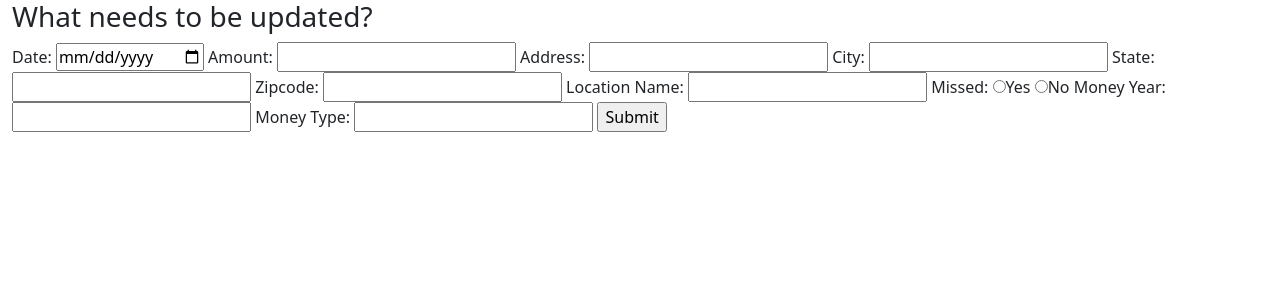
After one commit to makeller234/money_tracking, a Flask app: template templates/update_entry.html in a window 1280 px wide. The commit adds this page. Shown: the top 300 px of the page. Run offline with Flask 2, Linux system fonts and the light colour scheme; the template is opened without the code that fills it, so the values that code supplies are empty.

Commit message:
switched html to double quotes, as per tradition, added page for user to edit entries, added funcitonality that works for user to update entries. Still need it to display better

```diff
--- a/server.py
+++ b/server.py
@@ -160,7 +160,7 @@ def places_api():
 
     response = requests.request('GET', query_url, headers={}, data={})
     res_json = json.loads(response.text)
-    #print(res_json['predictions'][0]['description'])
+
     addr_split = res_json['predictions'][0]['description'].split(", ") #space is necessary to eliminate the spaces from the words
 
     date = request.form.get('date')
@@ -193,6 +193,55 @@ def places_api():
     flash("You've successfully added money, add some more?")
 
     return render_template('coin_entry.html', first_name = session['fname'], API_KEY=API_KEY)
+
+@app.route('/return_update_entry')
+def return_update_entry():
+    data  = crud.all_addresses(session['email'])
+
+    return render_template('update_entry.html', data = data)
+
+
+@app.route('/update_entry', methods=['POST'])
+def update_monies_entry():
+
+    if request.form.get('date') != '':
+        date = datetime.strptime(request.form.get('date'), '%Y-%m-%d')
+        crud.update_date(request.form.get('entry_id'), date)
+
+    if request.form.get('amount') != '':
+        crud.update_amount(request.form.get('entry_id'), request.form.get('amount'))
+
+    if request.form.get('address') != '':
+        crud.update_address(request.form.get('entry_id'), request.form.get('address'))
+
+    if request.form.get('city') != '':
+        crud.update_city(request.form.get('entry_id'), request.form.get('city'))
+
+    if request.form.get('state') != '':
+        crud.update_state(request.form.get('entry_id'), request.form.get('state'))
+
+    if request.form.get('zipcode') != '':
+        crud.update_zipcode(request.form.get('entry_id'), request.form.get('zipcode'))
+
+    if request.form.get('locname') != '':
+        crud.update_locname(request.form.get('entry_id'), request.form.get('locname'))
+
+    if request.form.get('missed') != '':
+        missed = request.form.get('missed')
+        if missed =='y':
+         missed = True
+        else:
+            missed = False
+        crud.update_missed(request.form.get('entry_id'), missed)
+
+    if request.form.get('money_year') != '':
+        crud.update_money_year(request.form.get('entry_id'), request.form.get('money_year'))
+
+    if request.form.get('money_type') != '':
+        crud.update_money_type(request.form.get('entry_id'), request.form.get('money_type'))
+
+    data  = crud.all_addresses(session['email'])
+    return render_template('update_entry.html', data = data)
 
 @app.route('/return_coin_entry')
 def return_coin_entry():
--- /dev/null
+++ b/templates/update_entry.html
@@ -0,0 +1,45 @@
+{% extends "base.html"%}
+{%block title%} Update Entry {%endblock%}
+
+{% block body %}
+<div class="container-fluid">
+    <div class="row">
+        <div class="col-12">
+            <form action="update_entry" METHOD="POST">
+                {% for k,v in data.items() %}
+                    {% if v.missed == False %}
+                        {% set status = "Found" %}
+                    {% elif v.missed == True %}
+                        {% set status = "Missed" %}
+                        {% endif %}
+                    <input type="radio" name="entry_id" value="{{v.id}}">
+                        <label>Location: {{v.loc}}
+                            Address: {{v.addr}} {{v.city}}, {{v.state}} {{v.zip}}
+                            Date: {{v.date}}
+                            Amount: {{v.amount}}
+                            Money Type: {{v.money_type}}
+                            Money Year: {{v.money_year}}
+                            Status: {{status}}
+                            entry_id: {{v.id}}
+                        </label>
+                {% endfor %}
+                <h3>What needs to be updated?</h3>
+                    Date: <input type="date" name="date">
+                    Amount: <input type="number" name="amount" step="0.001" min="0">
+                    Address: <input type="text" name="address" id="address">
+                    City: <input type="text" name="city" id="city">
+                    State: <input type="text" name="state" id="state">
+                    Zipcode: <input type="text" name="zipcode" id="zipcode">
+                    Location Name: <input type="text" name="locname">
+                    Missed: <input type="radio" name="missed" value="y"><label>Yes</label>
+                    <input type="radio" name="missed" value="n"><label>No</label>
+                    Money Year: <input type="number" name="money_year">
+                    Money Type: <input type="text" name="money_type">
+                    <input type="submit">
+
+            </form>
+        </div>
+
+    </div>
+</div>
+{% endblock %}
```
Also changed, not shown: crud.py (+7 -5 lines), templates/coin_entry.html (+37 -37 lines), templates/dashboard.html (+31 -30 lines).
